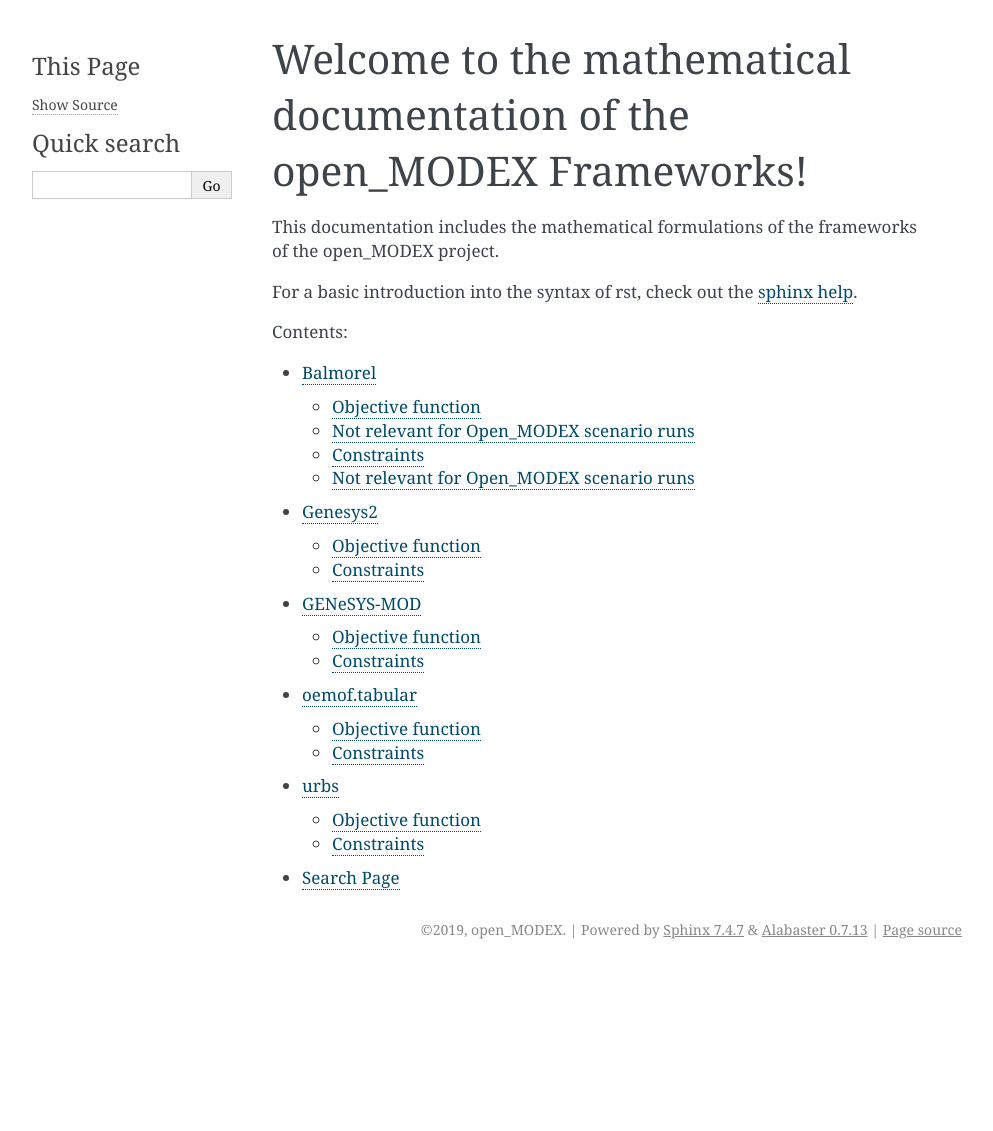
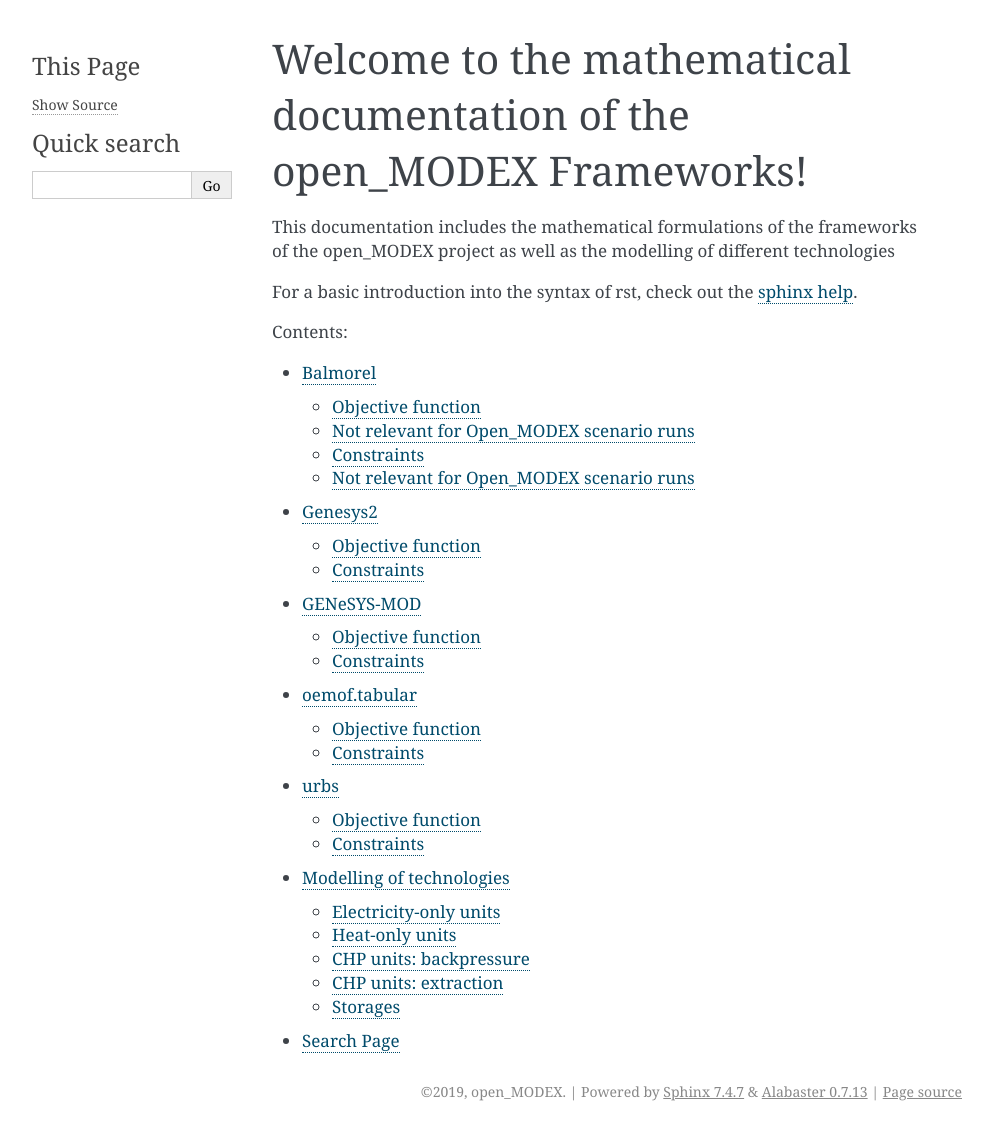
Before and after one commit to open-modex/mathematical-documentation, a Sphinx documentation site: the page built from doc/source/index.rst, in a window 1280 px wide. Shown: the whole page, without its empty margins (148-1141 px from the left). Built offline with Sphinx 7.4.7, drawn with Linux system fonts in a browser that asks for light colours; before the commit the page ends 969 px from its top, so only the background shows below that.

Commit message:
Include Balmorel-version for comparison of modelling of technologies

```diff
--- /dev/null
+++ b/doc/source/frameworks/technologies.rst
@@ -0,0 +1,107 @@
+Modelling of technologies
+=========================
+Here the framework's representations of technologies are shown
+
+Electricity-only units
+**********************
+
+Balmorel
+''''''''
+
+.. image:: images/balmorel_elec.png
+   :width: 70 %
+
+The related equation for this technology is:
+
+.. math::
+
+	{v^{fuse}_{y,a,g,t}}  = \frac{v^{gen}_{y,a,g,t}}{\gamma^{in,gen}_{g}} \quad \forall y \in Y, a\in A, g\in G, t\in T
+
+Heat-only units
+***************
+
+Balmorel
+''''''''
+
+.. image:: images/balmorel_heat.png
+   :width: 70 %
+
+The related equation for this technology is:
+
+.. math::
+
+	{v^{fuse}_{y,a,g,t}}  = \frac{v^{gen,heat}_{y,a,g,t}}{\gamma^{in,gen}_{g}} \quad \forall y \in Y, a\in A, g\in G, t\in T
+
+CHP units: backpressure
+***********************
+
+Balmorel
+''''''''
+
+.. image:: images/balmorel_chpbp.png
+   :width: 70 %
+
+The related equation for this technology is:
+
+The related equations for this technology is:
+
+1. Fuel usage
+
+.. math::
+
+	& {v^{fuse}_{y,a,g,t}}  = \frac{v^{gen}_{y,a,g,t} + \gamma^{CV}_g \cdot v^{gen,heat}_{y,a,g,t}}{\gamma^{in,gen}_{g}}
+
+	& \forall y \in Y, a\in A, g\in G, t\in T
+
+2. Limited by Cb-line:
+
+.. math::
+
+	v^{gen}_{y,a,g,t} = v^{gen,heat}_{y,a,g,t} \cdot \gamma^{CB}_g \quad \forall y \in Y, a\in A, g\in G, t\in T
+
+CHP units: extraction
+*********************
+
+Balmorel
+''''''''
+
+.. image:: images/balmorel_chpext.png
+   :width: 70 %
+
+The related equations for this technology is:
+
+1. Fuel usage
+
+.. math::
+
+	& {v^{fuse}_{y,a,g,t}}  = \frac{v^{gen}_{y,a,g,t} + \gamma^{CV}_g \cdot v^{gen,heat}_{y,a,g,t}}{\gamma^{in,gen}_{g}}
+
+	& \forall y \in Y, a\in A, g\in G, t\in T
+
+2. Limited by Cb-line:
+
+.. math::
+
+	v^{gen}_{y,a,g,t} \geq v^{gen,heat}_{y,a,g,t} \cdot \gamma^{CB}_g \quad \forall y \in Y, a\in A, g\in G, t\in T
+
+3. Limited by Cv-line:
+
+.. math::
+
+	v^{gen}_{y,a,g,t} \leq \kappa^{capa}_{y,a,g} + v^{capa}_{y,a,g} - v^{gen,heat}_{y,a,g,t} \cdot \gamma^{CV}_g \quad \forall y \in Y, a\in A, g\in G, t\in T
+
+Storages
+********
+
+Balmorel
+''''''''
+
+.. image:: images/balmorel_sto.png
+   :width: 70 %
+
+The necessary equation for this technology is:
+
+.. math::
+	& v^{sto,vol}_{y,a,g,t+1} = v^{sto,vol}_{y,a,g,t}\cdot \gamma^{total,gen}_{g} + v^{sto,load}_{y,a,g,t}\cdot \gamma^{in,gen}_{g} - v^{gen}_{y,a,g,t} \cdot \gamma^{out,gen}_{g}
+
+	& \forall y \in Y, a\in A, g\in G, t\in T
--- a/doc/source/index.rst
+++ b/doc/source/index.rst
@@ -6,7 +6,7 @@
 Welcome to the mathematical documentation of the open_MODEX Frameworks!
 =======================================================================
 
-This documentation includes the mathematical formulations of the frameworks of the open_MODEX project.
+This documentation includes the mathematical formulations of the frameworks of the open_MODEX project as well as the modelling of different technologies
 
 For a basic introduction into the syntax of rst, check out the `sphinx help <https://www.sphinx-doc.org/en/master/usage/restructuredtext/basics.html>`_.
 
@@ -19,6 +19,7 @@
    frameworks/genesysmod
    frameworks/oemof
    frameworks/urbs
+   frameworks/technologies
 
 
 * :ref:`search`
```
Also changed, not shown: doc/source/frameworks/images/balmorel_chpbp.png (added), doc/source/frameworks/images/balmorel_chpext.png (added), doc/source/frameworks/images/balmorel_elec.png (added), doc/source/frameworks/images/balmorel_heat.png (added), doc/source/frameworks/images/balmorel_sto.png (added).
